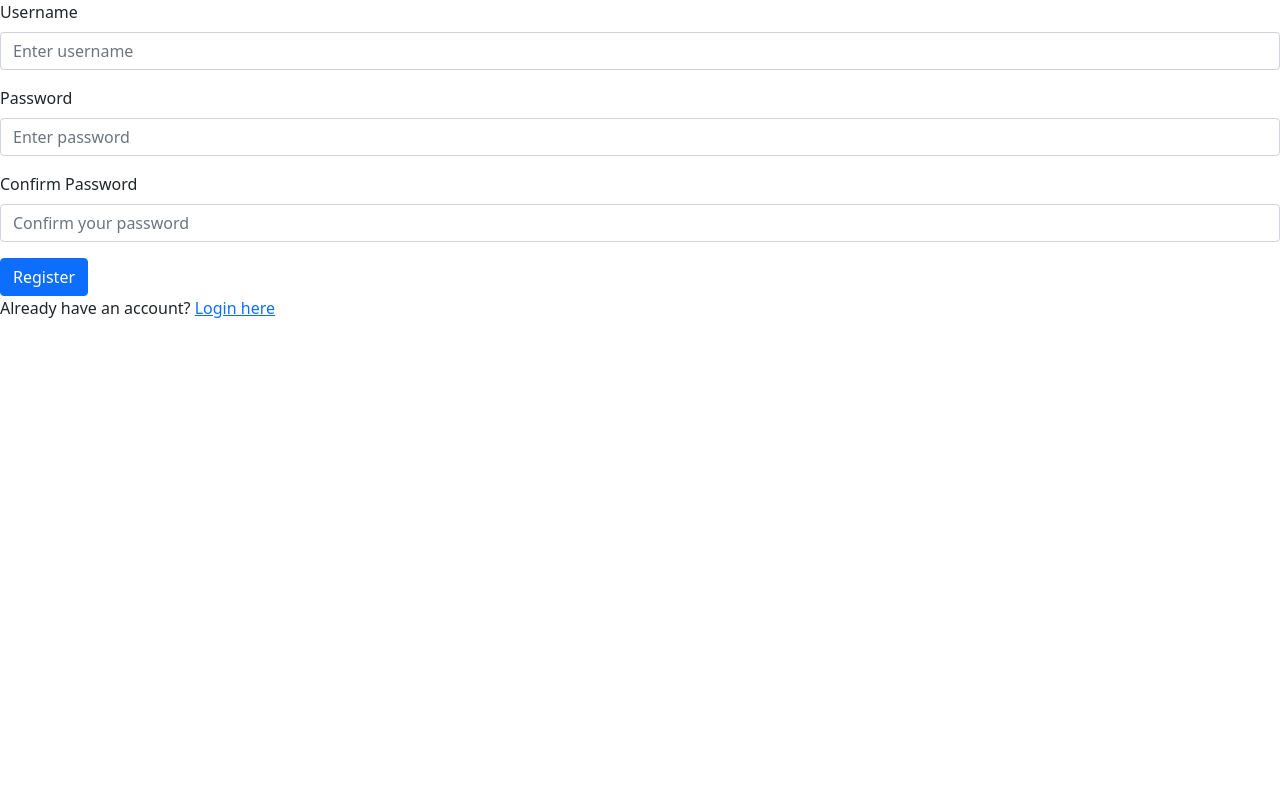
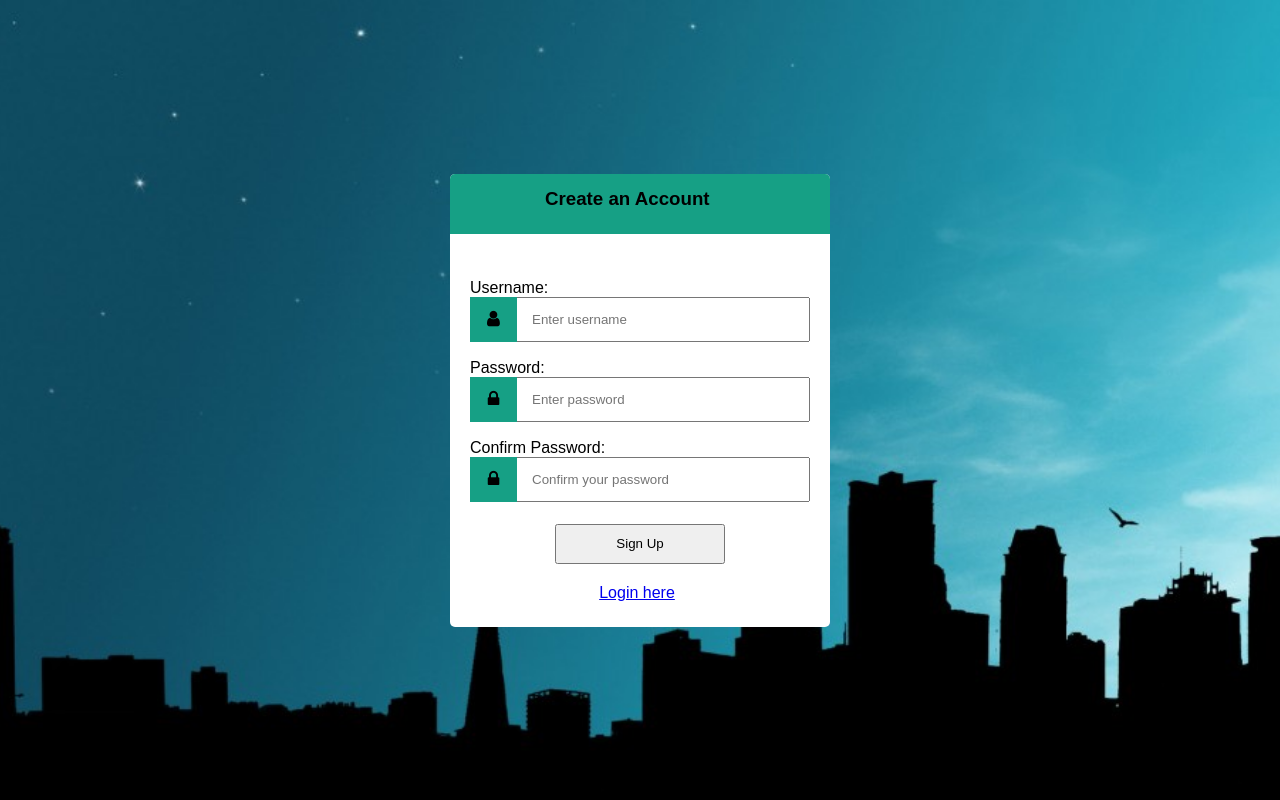
Before and after one commit to John-teology/Group5, a CodeIgniter app: page /Team-04/index.php/tracker/register in a window 1280 px wide. Run offline with CodeIgniter, Linux system fonts and the light colour scheme.

Commit message:
UI Design Login | Register

```diff
--- a/application/config/config.php
+++ b/application/config/config.php
@@ -23,7 +23,7 @@ defined('BASEPATH') OR exit('No direct script access allowed');
 | a PHP script and you can easily do that on your own.
 |
 */
-$config['base_url'] = 'http://localhost:8080/Team-04';
+$config['base_url'] = 'http://localhost/Team-04';
 
 /*
 |--------------------------------------------------------------------------
--- a/application/config/database.php
+++ b/application/config/database.php
@@ -75,7 +75,7 @@ $query_builder = TRUE;
 
 $db['default'] = array(
 	'dsn'	=> '',
-	'hostname' => 'localhost:3307',
+	'hostname' => 'localhost',
 	'username' => 'root',
 	'password' => '',
 	'database' => 'track',
--- a/application/controllers/Tracker.php
+++ b/application/controllers/Tracker.php
@@ -140,4 +140,8 @@ class Tracker extends CI_Controller {
         }
 
     }
+
+    public function createEstablishment() {
+        $this->load->view('pages/createEst');
+    }
 }
--- a/application/views/pages/register.php
+++ b/application/views/pages/register.php
@@ -5,12 +5,16 @@
     <meta http-equiv="X-UA-Compatible" content="IE=edge">
     <meta name="viewport" content="width=device-width, initial-scale=1.0">
     <title>Register</title>
-    <link
+    <!-- <link
       href="https://cdn.jsdelivr.net/npm/bootstrap@5.1.1/dist/css/bootstrap.min.css"
       rel="stylesheet"
       integrity="sha384-F3w7mX95PdgyTmZZMECAngseQB83DfGTowi0iMjiWaeVhAn4FJkqJByhZMI3AhiU"
       crossorigin="anonymous"
-    />
+    /> -->
+
+    <link rel="stylesheet" type="text/css" href="<?php echo base_url('assets/css/register.css'); ?>">
+    <link rel="stylesheet" href="https://cdnjs.cloudflare.com/ajax/libs/font-awesome/4.7.0/css/font-awesome.min.css">
+
     <style>
     .error{
         color: red;
@@ -25,19 +29,27 @@
     <?php  echo form_open("tracker/reg_auth", array(
     "method" => "post",
     "enctype" => "multipart/form-data")); ?>
-    <div class="mb-3">
-        <label for="exampleInputEmail1" class="form-label">Username</label>
+    <div class="wrapper">
+            <div class="logo">
+                <h3 class="title">Create an Account</h3>
+            </div>
+        <div class="form">
+            <div id="div2" class="mb-3">
+                <label for="exampleInputEmail1" class="form-label">Username:</label>
+                <i class="fa fa-user"></i>
                 <input type="text" class="form-control" value="<?php echo set_value("username_txt") ?>" name="username_txt" placeholder="Enter username">
                 <?php  echo form_error("username_txt","<div class='error'>","</div>"); ?>
 
             </div>
-    <div class="mb-3">
-        <label for="exampleInputPassword1" class="form-label">Password</label>
+            <div id="div2" class="mb-3">
+                <label for="exampleInputPassword1" class="form-label">Password:</label>
+                <i class="fa fa-lock"></i>
                 <input type="password" class="form-control" value="<?php echo set_value("password1_txt") ?>" name="password1_txt" id="exampleInputPassword1" placeholder="Enter password">
                 <?php  echo form_error("password1_txt","<div class='error'>","</div>"); ?>
             </div>
-    <div class="mb-3">
-        <label for="exampleInputPassword1" class="form-label">Confirm Password</label>
+            <div id="div2" class="mb-3">
+                <label for="exampleInputPassword1" class="form-label">Confirm Password:</label>
+                <i class="fa fa-lock"></i>
                 <input type="password" class="form-control" name="password2_txt" value="<?php echo set_value("password2_txt") ?>" id="exampleInputPassword1" placeholder="Confirm your password">
                 <?php  echo form_error("password2_txt","<div class='error'>","</div>"); ?>
             </div>
@@ -50,14 +62,14 @@
             }
             ?>
 
-    <button type="submit" class="btn btn-primary">Register</button>
+            <button id="signup" type="submit" class="btn btn-primary">Sign Up</button>
             <?php echo form_close(); ?>
-   <div>
-       <span>Already have an account?</span>
+            <div class="login_here">
+                <!-- <span>Already have an account?</span> -->
                 <a href= "<?php echo site_url("tracker/login") ?>" > Login here </a>
 
             </div>
-
-
+        </div>
+    </div>
 </body>
 </html>
--- /dev/null
+++ b/assets/css/register.css
@@ -0,0 +1,82 @@
+*{
+    margin: 0;
+    padding: 0;
+    box-sizing: border-box;
+    font-family: 'Poppins', sans-serif;
+}
+
+
+html, body{
+    display: grid;
+    height: 100%;
+    place-items: center;
+    background-image: url(../images/bg1_body.jpg);
+    background-position: center center;
+    background-repeat: no-repeat;
+    background-size: cover;
+}
+
+
+.wrapper{
+    width: 380px;
+    background-color: #fff;
+    border-radius: 5px;
+}
+
+.wrapper .logo{
+
+    line-height: 50px;
+    background-color: #16a085;
+    border-radius: 5px 5px 0 0;
+}
+
+.wrapper .title{
+    padding: 0 0 10px 25%;
+
+}
+
+.wrapper .form{
+    padding: 10px 20px 25px 20px
+}
+
+.wrapper .form #div2{
+    height: 45px;
+    margin-bottom: 15px;
+    position: relative;
+    margin: 35px 0 0 0;
+
+}
+
+.wrapper .form #div2 input{
+    height: 100%;
+    width: 100%;
+    padding-left: 60px;
+}
+
+.wrapper .form #div2 i{
+    position: absolute;
+    width: 47px;
+    height: 100%;
+    color: black;
+    font-size: 18px;
+    background-color: #16a085;
+    border: 1px solid #16a085;
+    display: flex;
+    align-items: center;
+    justify-content: center;
+}
+
+.wrapper .form #signup{
+    position: relative;
+    margin: 40px 0 0 25% ;
+    height: 40px;
+    width: 50%;
+}
+
+.login_here{
+    padding: 20px 0 0 0;
+}
+
+.login_here a{
+    padding: 0 0 0 38%;
+}
```
Also changed, not shown: application/views/pages/Mainpage.php (+32 -4 lines), application/views/pages/createEst.php (added, +12 -0 lines), application/views/pages/login.php (+27 -13 lines), assets/css/Mainpage.css (added, +102 -0 lines), assets/css/login.css (added, +89 -0 lines), assets/images/bg1_body.jpg (added), assets/images/bg_body.jpg (added), assets/images/logo.png (added). Lines whose indentation alone changed are shown as unchanged.
